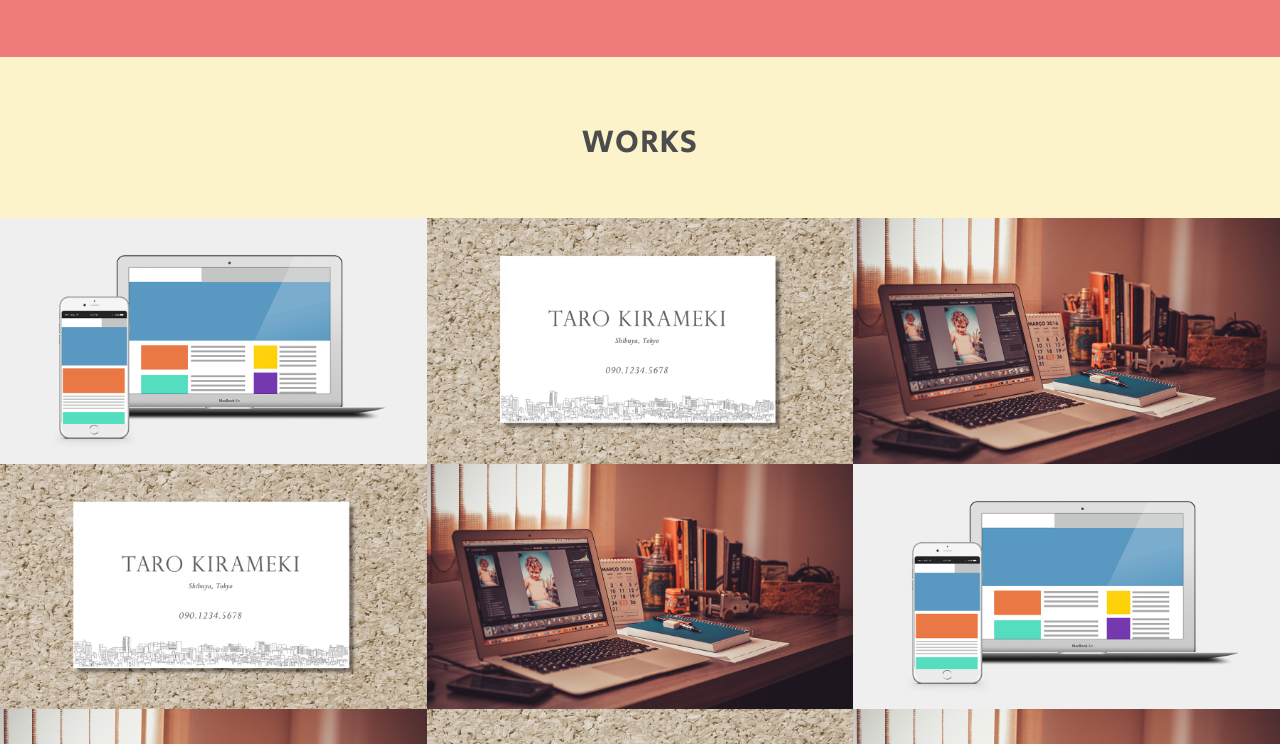
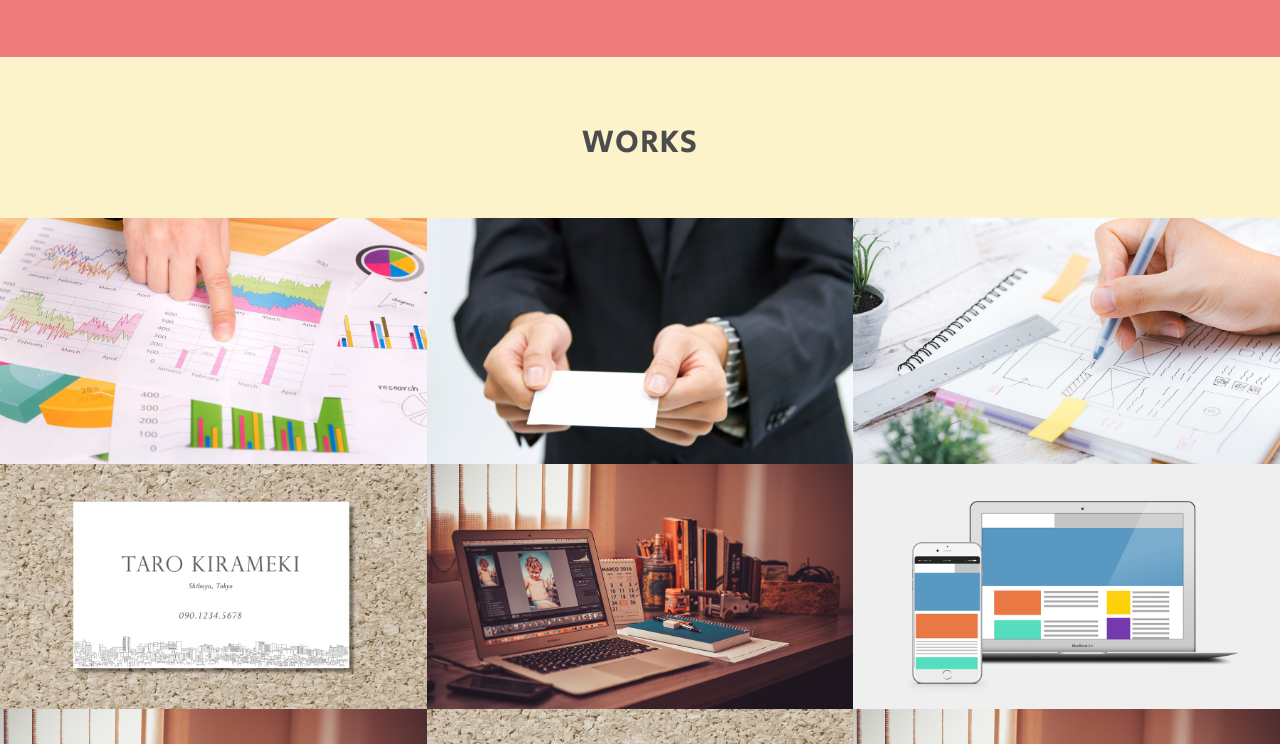
Before and after one commit to munmun1991/munmun1991.github.io, a plain HTML site: page index.html in a window 1280 px wide. Shown: the part 967-1711 px from the top of the page. Drawn offline with nearby package versions, Linux system fonts and the light colour scheme.

Commit message:
photoshopの課題

```diff
--- a/index.html
+++ b/index.html
@@ -15,7 +15,7 @@
             <a href="mailto:a.m.m0r2ng@gmail.com" class="button-contact"><i aria-label="お問い合わせ" class="fa fa-envelope-o"></i></a>
             <div class="profile">
             <h1 class="site-title abel uppercase text-center">Web Designer <span>Ayaka Murata</span></h1>
-            <img src="./images/img_profile.jpg" alt="プロフィール写真" width="140" height="140" class="block-center profile-icon">
+            <img src="./images/profile-kotetsu.jpg" alt="プロフィール写真" width="140" height="140" class="block-center profile-icon">
             <p>名古屋在住のWebデザイナー、村田 彩夏です。オンラインスクールでWeb制作について学び、憧れていたWebデザイナーへと転職活動中です。これからWeb制作の技術や知識を身につけて、Webサイト運用だけでなく、お客様の問題解決に貢献できるデザイナーになりたいと思っています。</p>
             <!-- プロフィールの内容が入るところです -->
            </div>
@@ -46,7 +46,7 @@
         <h2 class="text-center">Works</h2>
         <div class="works-box">
             <a href="#">
-                <img src="./images/img_work_site.png" alt="株式会社きらめき コーポレートサイト様 Webサイトデザイン">
+                <img src="./images/toukei.jpg" alt="株式会社きらめき コーポレートサイト様 Webサイトデザイン">
                 <div class="works-box-inner">
                     <div class="text-center">
                         <h3>株式会社きらめき コーポレートサイト</h3>
@@ -58,7 +58,7 @@
         </div>
         <div class="works-box">
             <a href="#">
-                <img src="./images/img_work_card.jpg" alt="きらめき太郎様 名刺デザイン">
+                <img src="./images/meishi.jpg" alt="きらめき太郎様 名刺デザイン">
                 <div class="works-box-inner">
                     <div class="text-center">
                         <h3>きらめき太郎様 名刺</h3>
@@ -70,7 +70,7 @@
         </div>
         <div class="works-box">
             <a href="#">
-                <img src="./images/img_work_blog.jpg" alt="WordPressオリジナルテーマ">
+                <img src="./images/designing.jpg" alt="WordPressオリジナルテーマ">
                 <div class="works-box-inner">
                     <div class="text-center">
                         <h3>ブログデザイン</h3>
```
Also changed, not shown: images/designing.jpg (added), images/meishi.jpg (added), images/profile-kotetsu.jpg (added), images/toukei.jpg (added).
